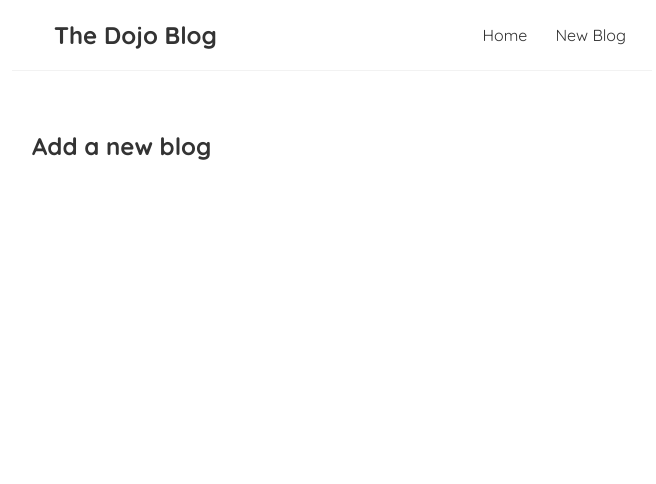
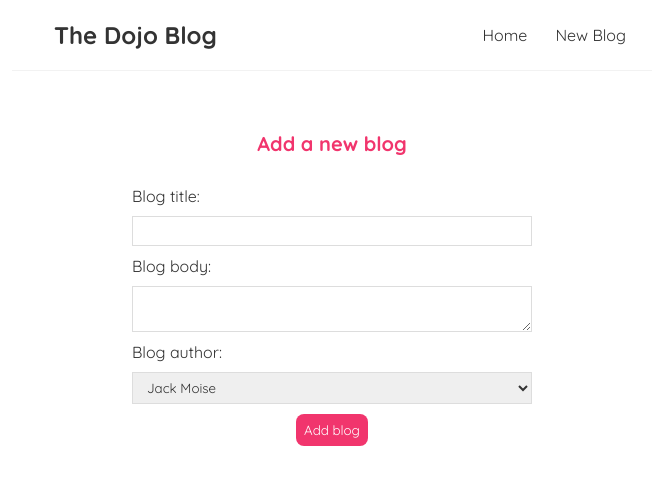
Before and after one commit to njx100/dojo-blog, a React (Create React App) app: page /create in a window 1280 px wide. Shown: the top 484 px of the page, without its empty margins (308-964 px from the left). Built offline with nearby package versions, Linux system fonts and the light colour scheme.

Commit message:
working on create blog

```diff
--- a/data/db.json
+++ b/data/db.json
@@ -2,20 +2,20 @@
   "blogs": [
     {
       "title": "My new website",
-      "body": "lorem ipsum...",
-      "author": "mario",
+      "body": "In today's fast-paced world, technology has become an integral part of our daily lives. From the moment we wake up to the time we go to bed, technology surrounds us, making our lives more comfortable, efficient, and connected. In this blog, we will explore the ever-evolving landscape of technology and its profound impact on society, exploring how it has transformed industries, education, healthcare, and communication. We will also delve into the potential challenges and ethical considerations that arise in this tech-driven era. So, fasten your seatbelts as we embark on a journey into the exciting world of tech!",
+      "author": "Jack Moise",
       "id": 1
     },
     {
       "title": "Welcome to the party!",
-      "body": "lorem ipsum...",
-      "author": "yoshi",
+      "body": "It brings us immense joy and excitement to extend a warm and heartfelt welcome to each and every one of you. Today, we gather not just as individuals but as a vibrant and united community, ready to share unforgettable moments at a party that promises to be an absolute blast! So, put on your dancing shoes, bring your brightest smiles, and prepare to immerse yourselves in an extraordinary celebration that's all about fun, laughter, and lasting memories.",
+      "author": "Kaven Reight",
       "id": 2
     },
     {
       "title": "Web deb top tips",
-      "body": "lorem ipsum...",
-      "author": "mario",
+      "body": "Greetings to all our valued visitors, customers, and friends! We are thrilled to unveil our latest digital endeavor – a brand new website designed with you in mind. In this blog, we are delighted to take you on a virtual tour of our website and introduce you to its exciting features. From user-friendly navigation to a wealth of valuable content, we've worked tirelessly to create a seamless online experience that reflects our commitment to excellence. So, sit back, relax, and let us guide you through the wonders of our new digital home!",
+      "author": "Peach Hunter",
       "id": 3
     }
   ]
--- a/src/App.js
+++ b/src/App.js
@@ -2,6 +2,7 @@ import Navbar from "./NavBar";
 import Home from "./Home";
 import { BrowserRouter, Route, Routes } from "react-router-dom";
 import Create from "./Create";
+import BlogDetails from "./BlogDetails";
 
 function App() {
   return (
@@ -12,6 +13,7 @@ function App() {
           <Routes>
             <Route path="/" element={<Home />} />
             <Route path="/create" element={<Create />} />
+            <Route path="/blogs/:id" element={<BlogDetails />} />
           </Routes>
         </div>
       </div>
--- /dev/null
+++ b/src/BlogDetails.js
@@ -0,0 +1,27 @@
+import { useParams } from "react-router-dom";
+import useFetch from "./useFetch";
+
+const BlogDetails = () => {
+  const { id } = useParams();
+  const {
+    data: blog,
+    error,
+    isPending,
+  } = useFetch(`http://localhost:8000/blogs/${id}`);
+
+  return (
+    <div className="blog-details">
+      {isPending && <div>Loading...</div>}
+      {error && <div>{error}</div>}
+      {blog && (
+        <article>
+          <h2>{blog.title}</h2>
+          <p>Writeten by {blog.author}</p>
+          <div>{blog.body}</div>
+        </article>
+      )}
+    </div>
+  );
+};
+
+export default BlogDetails;
--- a/src/BlogList.js
+++ b/src/BlogList.js
@@ -1,12 +1,16 @@
+import { Link } from "react-router-dom";
+
 const BlogList = ({ blogs, title, handleDelete }) => {
   return (
     <div className="blog-list">
       <h2>{title}</h2>
       {blogs.map((blog) => (
         <div className="blog-preview" key={blog.id}>
-          <h2>{blog.title}</h2>
-          <p>writen by {blog.author}</p>
-          {/* <button onClick={() => handleDelete(blog.id)}>delete blog</button> */}
+          <Link to={`/blogs/${blog.id}`}>
+            <h2>{blog.title}</h2>
+            <p>writen by {blog.author}</p>
+            {/* <button onClick={() => handleDelete(blog.id)}>delete blog</button> */}
+          </Link>
         </div>
       ))}
     </div>
--- a/src/Create.js
+++ b/src/Create.js
@@ -1,7 +1,35 @@
+import { useState } from "react";
+
 const Create = () => {
+  const [title, setTitle] = useState("");
+  const [body, setBody] = useState("");
+  const [author, setAuthor] = useState("");
+
   return (
     <div className="create">
       <h2>Add a new blog</h2>
+      <form>
+        <label>Blog title:</label>
+        <input
+          type="text"
+          required
+          value={title}
+          onChange={(e) => setTitle(e.target.value)}
+        />
+        <label>Blog body:</label>
+        <textarea
+          required
+          value={body}
+          onChange={(e) => setBody(e.target.value)}
+        ></textarea>
+        <label>Blog author:</label>
+        <select value={author} onChange={(e) => setAuthor(e.target.value)}>
+          <option value="Jack Moise">Jack Moise</option>
+          <option value="Kaven Reight">Kaven Reight</option>
+          <option value="Peach Hunter">Peach Hunter</option>
+        </select>
+        <button>Add blog</button>
+      </form>
     </div>
   );
 };
--- a/src/index.css
+++ b/src/index.css
@@ -48,3 +48,53 @@
   color: #f1356d;
   margin-bottom: 8px;
 }
+
+.blog-preview a {
+  text-decoration: none;
+}
+
+/* blog details page */
+
+.blog-details h2 {
+  font-size: 20px;
+  color: #f1356d;
+  margin-bottom: 8px;
+}
+
+.blog-details div {
+  margin: 20px 0;
+}
+
+/* create new blog form */
+.create {
+  max-width: 400px;
+  margin: 0 auto;
+  text-align: center;
+}
+.create label {
+  text-align: left;
+  display: block;
+}
+.create h2 {
+  font-size: 20px;
+  color: #f1356d;
+  margin-bottom: 30px;
+}
+.create input,
+.create textarea,
+.create select {
+  width: 100%;
+  padding: 6px 10px;
+  margin: 10px 0;
+  border: 1px solid #ddd;
+  box-sizing: border-box;
+  display: block;
+}
+.create button {
+  background: #f1356d;
+  color: #fff;
+  border: 0;
+  padding: 8px;
+  border-radius: 8px;
+  cursor: pointer;
+}
--- a/src/useFetch.js
+++ b/src/useFetch.js
@@ -8,9 +8,10 @@ const useFetch = (urltoFetch) => {
   useEffect(() => {
     const abortCont = new AbortController();
 
-    fetch(urltoFetch, { signal: abortCont.signal }) // fetch api from local json server
+    fetch(urltoFetch, {
+      signal: abortCont.signal,
+    }) // fetch api from local json server
       .then((res) => {
-        console.log(res);
         if (!res.ok) {
           throw Error("Could not fetch the data for that resource");
         }
```
